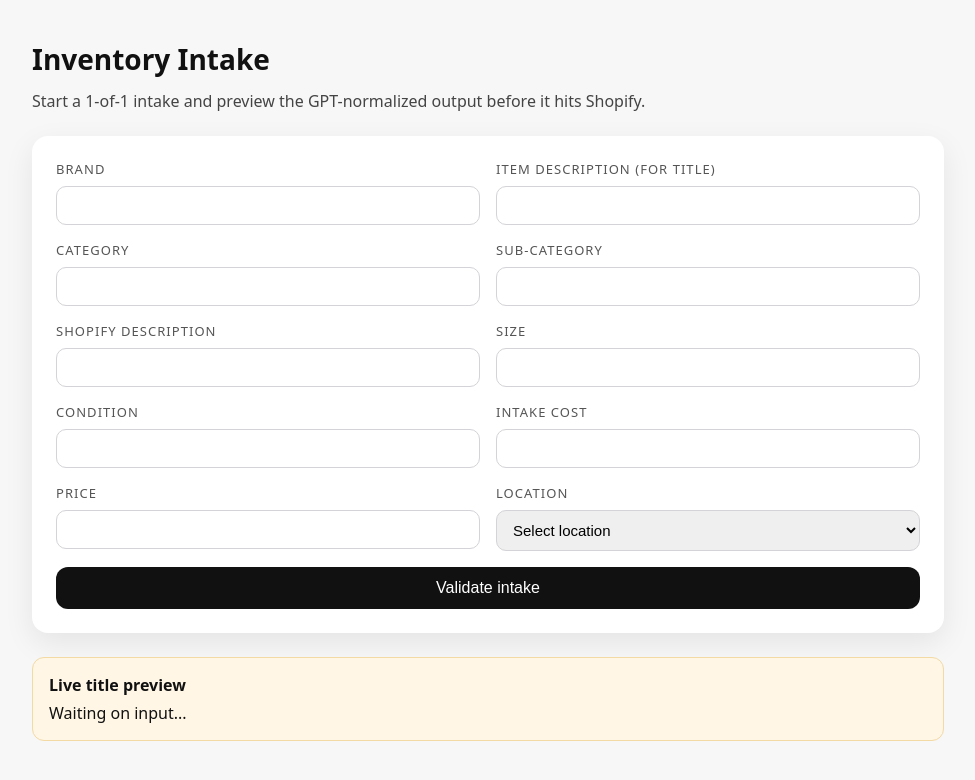
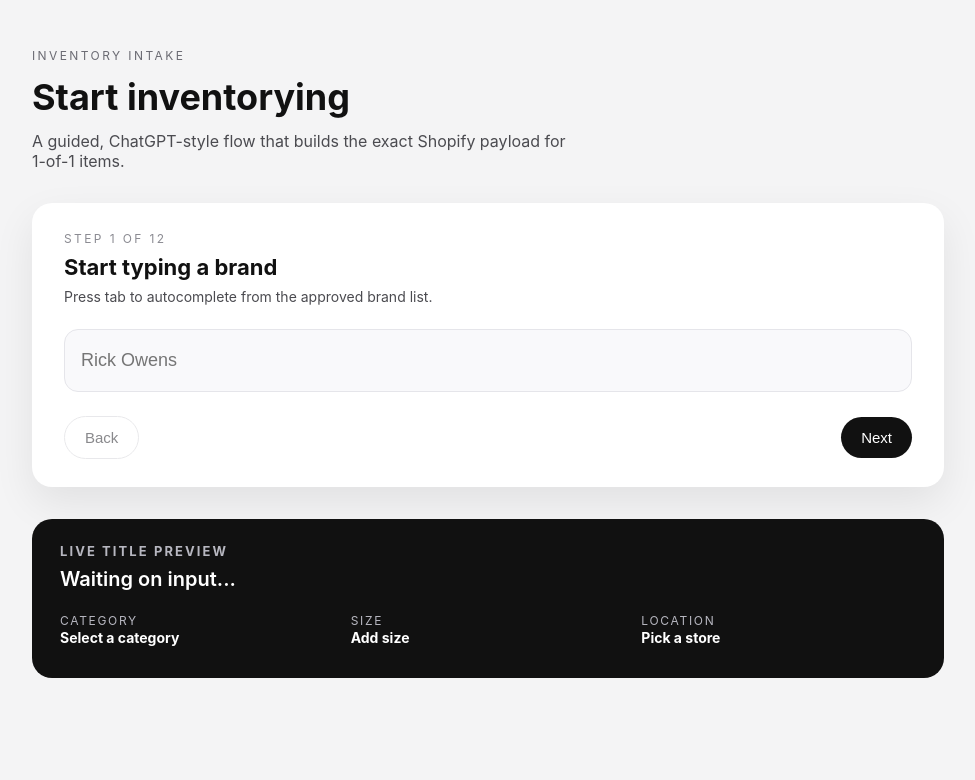
Before and after one commit to beckett-ux/ultimateinventorysytem, a Next.js app: page / in a window 1280 px wide. Shown: the top 780 px of the page, without its empty margins (152-1127 px from the left). Built offline with nearby package versions, Linux system fonts and the light colour scheme.

Commit message:
Revamp intake UI flow

```diff
--- a/app/globals.css
+++ b/app/globals.css
@@ -1,7 +1,8 @@
 :root {
   color-scheme: light;
-  font-family: system-ui, -apple-system, Segoe UI, Roboto, Helvetica, Arial, sans-serif;
-  background: #f7f7f8;
+  font-family: "Inter", system-ui, -apple-system, Segoe UI, Roboto, Helvetica, Arial,
+    sans-serif;
+  background: #f4f4f5;
   color: #111;
 }
 
@@ -16,85 +17,216 @@
 main {
   max-width: 960px;
   margin: 0 auto;
-  padding: 40px 24px 64px;
+  padding: 48px 24px 80px;
+  display: flex;
+  flex-direction: column;
+  gap: 32px;
 }
 
-h1 {
-  margin: 0 0 12px;
-  font-size: 28px;
+h1,
+h2 {
+  margin: 0;
 }
 
 p {
-  margin: 0 0 24px;
-  color: #444;
+  margin: 0;
+  color: #4b4b50;
 }
 
-form {
-  display: grid;
-  grid-template-columns: repeat(2, minmax(0, 1fr));
-  gap: 16px;
-  background: #fff;
-  padding: 24px;
-  border-radius: 16px;
-  box-shadow: 0 10px 30px rgba(17, 17, 17, 0.08);
+.intake-header {
+  display: flex;
+  flex-direction: column;
+  gap: 12px;
 }
 
-label {
+.intake-kicker {
+  text-transform: uppercase;
+  letter-spacing: 0.2em;
+  font-size: 12px;
+  color: #6b6b73;
+}
+
+.intake-header h1 {
+  font-size: 36px;
+}
+
+.intake-header p {
+  font-size: 16px;
+  max-width: 540px;
+}
+
+.intake-form {
+  display: flex;
+  flex-direction: column;
+  gap: 24px;
+}
+
+.intake-card {
+  background: #fff;
+  border-radius: 20px;
+  padding: 28px 32px;
+  box-shadow: 0 16px 40px rgba(14, 14, 16, 0.08);
+  display: flex;
+  flex-direction: column;
+  gap: 24px;
+  animation: slideFade 280ms ease;
+}
+
+.intake-step {
   display: flex;
   flex-direction: column;
   gap: 8px;
-  font-size: 13px;
-  text-transform: uppercase;
-  letter-spacing: 0.08em;
-  color: #555;
 }
 
-input,
-select {
-  padding: 10px 12px;
-  border: 1px solid #d3d3d8;
-  border-radius: 10px;
-  font-size: 15px;
+.step-count {
+  font-size: 12px;
+  text-transform: uppercase;
+  letter-spacing: 0.2em;
+  color: #8b8b92;
+}
+
+.intake-step h2 {
+  font-size: 22px;
+}
+
+.intake-step p {
+  font-size: 14px;
+}
+
+.intake-input {
+  background: #f9f9fb;
+  border: 1px solid #e5e5ea;
+  border-radius: 14px;
+  padding: 12px 16px;
+  display: flex;
+  align-items: center;
+}
+
+.intake-input input,
+.intake-input select {
+  width: 100%;
+  border: none;
+  background: transparent;
+  font-size: 18px;
+  padding: 8px 0;
+  outline: none;
+  color: #111;
+}
+
+.intake-actions {
+  display: flex;
+  justify-content: space-between;
+  align-items: center;
+  gap: 16px;
 }
 
 button {
-  grid-column: 1 / -1;
-  padding: 12px 16px;
+  padding: 12px 20px;
   border: none;
-  border-radius: 12px;
+  border-radius: 999px;
   background: #111;
   color: #fff;
-  font-size: 16px;
+  font-size: 15px;
   cursor: pointer;
+  transition: transform 150ms ease, box-shadow 150ms ease;
 }
 
-.preview {
-  margin-top: 24px;
-  padding: 16px;
-  background: #fff6e5;
-  border-radius: 12px;
-  border: 1px solid #f3d9a4;
+button:hover:enabled {
+  transform: translateY(-1px);
+  box-shadow: 0 6px 14px rgba(17, 17, 17, 0.18);
 }
 
-.preview strong {
+button:disabled {
+  opacity: 0.6;
+  cursor: not-allowed;
+}
+
+button.ghost {
+  background: transparent;
+  border: 1px solid #dadade;
+  color: #3b3b40;
+}
+
+.intake-preview {
+  background: #111;
+  color: #f5f5f5;
+  border-radius: 20px;
+  padding: 24px 28px;
+  display: flex;
+  flex-direction: column;
+  gap: 18px;
+}
+
+.intake-preview strong {
   display: block;
-  margin-bottom: 6px;
+  font-size: 13px;
+  text-transform: uppercase;
+  letter-spacing: 0.16em;
+  color: #b7b7c0;
+  margin-bottom: 8px;
+}
+
+.preview-title {
+  font-size: 20px;
+  font-weight: 600;
+  color: #fff;
+}
+
+.preview-meta {
+  display: grid;
+  grid-template-columns: repeat(auto-fit, minmax(160px, 1fr));
+  gap: 16px;
+}
+
+.preview-meta span {
+  font-size: 12px;
+  text-transform: uppercase;
+  letter-spacing: 0.14em;
+  color: #b7b7c0;
+}
+
+.preview-meta strong {
+  font-size: 14px;
+  text-transform: none;
+  letter-spacing: 0;
+  color: #fff;
 }
 
 .code-block {
-  margin-top: 12px;
-  padding: 12px;
-  background: #111;
+  margin-top: 6px;
+  padding: 14px;
+  background: #1c1c1f;
   color: #f5f5f5;
-  border-radius: 10px;
+  border-radius: 12px;
   font-family: "SFMono-Regular", ui-monospace, SFMono-Regular, Menlo, Monaco, Consolas,
     "Liberation Mono", "Courier New", monospace;
   font-size: 13px;
   white-space: pre-wrap;
 }
 
-@media (max-width: 720px) {
-  form {
-    grid-template-columns: 1fr;
+@keyframes slideFade {
+  from {
+    opacity: 0;
+    transform: translateY(12px);
+  }
+  to {
+    opacity: 1;
+    transform: translateY(0);
   }
 }
+
+@media (max-width: 720px) {
+  main {
+    padding: 32px 16px 64px;
+  }
+
+  .intake-card,
+  .intake-preview {
+    padding: 20px;
+  }
+
+  .intake-actions {
+    flex-direction: column;
+    align-items: stretch;
+  }
+}
--- a/app/page.jsx
+++ b/app/page.jsx
@@ -15,13 +15,143 @@
   cost: "",
   price: "",
   location: "",
+  vendorSource: "",
+  intakeLabel: "",
 };
+
+const categoryOptions = [
+  "Accessories",
+  "Apparel",
+  "Bags",
+  "Footwear",
+  "Jewelry",
+  "Outerwear",
+  "Specialty",
+];
+
+const conditionOptions = [
+  "New",
+  "Like New",
+  "Excellent",
+  "Very Good",
+  "Good",
+  "Fair",
+];
+
+const locationOptions = [
+  { label: "DuPont Store", value: "dupont" },
+  { label: "Charlotte Store", value: "charlotte" },
+];
+
+const steps = [
+  {
+    id: "brand",
+    name: "brand",
+    label: "Start typing a brand",
+    helper: "Press tab to autocomplete from the approved brand list.",
+    placeholder: "Rick Owens",
+    type: "text",
+    list: "approved-brands",
+  },
+  {
+    id: "itemName",
+    name: "itemName",
+    label: "Describe the item",
+    helper: "Keep it short so the title stays tight.",
+    placeholder: "Pony Hair Ramones",
+    type: "text",
+  },
+  {
+    id: "category",
+    name: "category",
+    label: "Pick the primary category",
+    helper: "This controls the Shopify category path.",
+    type: "select",
+    options: categoryOptions,
+    placeholder: "Choose a category",
+  },
+  {
+    id: "subCategory",
+    name: "subCategory",
+    label: "Add a sub-category",
+    helper: "Example: Sneaker, Tote, Trench.",
+    placeholder: "Sneaker",
+    type: "text",
+  },
+  {
+    id: "shopifyDescription",
+    name: "shopifyDescription",
+    label: "Write the listing description",
+    helper: "This becomes the Shopify description field.",
+    placeholder: "Short description for the listing.",
+    type: "text",
+  },
+  {
+    id: "size",
+    name: "size",
+    label: "Enter the size",
+    helper: "Use brand sizing if possible.",
+    placeholder: "IT 40",
+    type: "text",
+  },
+  {
+    id: "condition",
+    name: "condition",
+    label: "Select the condition",
+    helper: "Match the condition tag used internally.",
+    type: "select",
+    options: conditionOptions,
+    placeholder: "Choose a condition",
+  },
+  {
+    id: "location",
+    name: "location",
+    label: "Choose a store location",
+    helper: "Inventory will be set to 1 at this location.",
+    type: "select",
+    options: locationOptions,
+    placeholder: "Select location",
+  },
+  {
+    id: "vendorSource",
+    name: "vendorSource",
+    label: "Who did this come from?",
+    helper: "Vendor, consignor, or internal source.",
+    placeholder: "Consignment - Client Name",
+    type: "text",
+  },
+  {
+    id: "intakeLabel",
+    name: "intakeLabel",
+    label: "Add the intake label",
+    helper: "Use the internal identifier or barcode label.",
+    placeholder: "INT-2024-0912",
+    type: "text",
+  },
+  {
+    id: "cost",
+    name: "cost",
+    label: "What did we pay?",
+    helper: "This becomes the Shopify cost field.",
+    placeholder: "$250",
+    type: "text",
+  },
+  {
+    id: "price",
+    name: "price",
+    label: "Set the sell price",
+    helper: "This becomes the Shopify price field.",
+    placeholder: "$695",
+    type: "text",
+  },
+];
 
 export default function Home() {
   const [form, setForm] = useState(defaultForm);
   const [preview, setPreview] = useState(null);
   const [status, setStatus] = useState("idle");
   const [error, setError] = useState(null);
+  const [stepIndex, setStepIndex] = useState(0);
 
   const titlePreview = useMemo(() => {
     const parts = [form.brand, form.itemName, form.subCategory]
@@ -30,9 +160,26 @@
     return parts.length ? parts.join(" ") : "";
   }, [form.brand, form.itemName, form.subCategory]);
 
+  const activeStep = steps[stepIndex];
+  const isLastStep = stepIndex === steps.length - 1;
+  const locationLabel =
+    locationOptions.find((option) => option.value === form.location)?.label ||
+    "";
+
   const handleChange = (event) => {
     const { name, value } = event.target;
     setForm((prev) => ({ ...prev, [name]: value }));
+  };
+
+  const handleNext = () => {
+    if (isLastStep) {
+      return;
+    }
+    setStepIndex((prev) => Math.min(prev + 1, steps.length - 1));
+  };
+
+  const handleBack = () => {
+    setStepIndex((prev) => Math.max(prev - 1, 0));
   };
 
   const handleSubmit = async (event) => {
@@ -63,86 +210,134 @@
     }
   };
 
+  const handleKeyDown = (event) => {
+    if (event.key !== "Enter") {
+      return;
+    }
+    event.preventDefault();
+
+    if (isLastStep) {
+      handleSubmit(event);
+    } else {
+      handleNext();
+    }
+  };
+
+  const renderField = () => {
+    if (activeStep.type === "select") {
+      return (
+        <select
+          name={activeStep.name}
+          value={form[activeStep.name]}
+          onChange={handleChange}
+          onKeyDown={handleKeyDown}
+        >
+          <option value="">{activeStep.placeholder}</option>
+          {activeStep.options.map((option) => {
+            if (typeof option === "string") {
+              return (
+                <option key={option} value={option}>
+                  {option}
+                </option>
+              );
+            }
+
+            return (
+              <option key={option.value} value={option.value}>
+                {option.label}
+              </option>
+            );
+          })}
+        </select>
+      );
+    }
+
+    return (
+      <input
+        name={activeStep.name}
+        value={form[activeStep.name]}
+        onChange={handleChange}
+        onKeyDown={handleKeyDown}
+        placeholder={activeStep.placeholder}
+        list={activeStep.list}
+        autoComplete="off"
+      />
+    );
+  };
+
   return (
-    <main>
-      <h1>Inventory Intake</h1>
-      <p>
-        Start a 1-of-1 intake and preview the GPT-normalized output before it
-        hits Shopify.
-      </p>
+    <main className="intake-shell">
+      <header className="intake-header">
+        <span className="intake-kicker">Inventory Intake</span>
+        <h1>Start inventorying</h1>
+        <p>
+          A guided, ChatGPT-style flow that builds the exact Shopify payload for
+          1-of-1 items.
+        </p>
+      </header>
 
-      <form onSubmit={handleSubmit}>
-        <label>
-          Brand
-          <input
-            list="approved-brands"
-            name="brand"
-            value={form.brand}
-            onChange={handleChange}
-          />
-          <datalist id="approved-brands">
-            {approvedBrands.map((brand) => (
-              <option key={brand} value={brand} />
-            ))}
-          </datalist>
-        </label>
-        <label>
-          Item description (for title)
-          <input name="itemName" value={form.itemName} onChange={handleChange} />
-        </label>
-        <label>
-          Category
-          <input name="category" value={form.category} onChange={handleChange} />
-        </label>
-        <label>
-          Sub-category
-          <input
-            name="subCategory"
-            value={form.subCategory}
-            onChange={handleChange}
-          />
-        </label>
-        <label>
-          Shopify description
-          <input
-            name="shopifyDescription"
-            value={form.shopifyDescription}
-            onChange={handleChange}
-          />
-        </label>
-        <label>
-          Size
-          <input name="size" value={form.size} onChange={handleChange} />
-        </label>
-        <label>
-          Condition
-          <input name="condition" value={form.condition} onChange={handleChange} />
-        </label>
-        <label>
-          Intake cost
-          <input name="cost" value={form.cost} onChange={handleChange} />
-        </label>
-        <label>
-          Price
-          <input name="price" value={form.price} onChange={handleChange} />
-        </label>
-        <label>
-          Location
-          <select name="location" value={form.location} onChange={handleChange}>
-            <option value="">Select location</option>
-            <option value="dupont">DuPont</option>
-            <option value="charlotte">Charlotte</option>
-          </select>
-        </label>
+      <form onSubmit={handleSubmit} className="intake-form">
+        <section className="intake-card" key={activeStep.id}>
+          <div className="intake-step">
+            <span className="step-count">
+              Step {stepIndex + 1} of {steps.length}
+            </span>
+            <h2>{activeStep.label}</h2>
+            <p>{activeStep.helper}</p>
+          </div>
 
-        <button type="submit" disabled={status === "loading"}>
-          {status === "loading" ? "Validating..." : "Validate intake"}
-        </button>
+          <div className="intake-input">{renderField()}</div>
+
+          <div className="intake-actions">
+            <button
+              type="button"
+              className="ghost"
+              onClick={handleBack}
+              disabled={stepIndex === 0}
+            >
+              Back
+            </button>
+            <button
+              type={isLastStep ? "submit" : "button"}
+              onClick={isLastStep ? undefined : handleNext}
+              disabled={status === "loading"}
+            >
+              {isLastStep
+                ? status === "loading"
+                  ? "Validating..."
+                  : "Generate preview"
+                : "Next"}
+            </button>
+          </div>
+        </section>
       </form>
 
-      <section className="preview">
-        <strong>Live title preview</strong>
-        <div>{preview?.title || titlePreview || "Waiting on input..."}</div>
+      <section className="intake-preview">
+        <div>
+          <strong>Live title preview</strong>
+          <div className="preview-title">
+            {preview?.title || titlePreview || "Waiting on input..."}
+          </div>
+        </div>
+
+        <div className="preview-meta">
+          <div>
+            <span>Category</span>
+            <strong>
+              {form.category && form.subCategory
+                ? `${form.category} > ${form.subCategory}`
+                : "Select a category"}
+            </strong>
+          </div>
+          <div>
+            <span>Size</span>
+            <strong>{form.size || "Add size"}</strong>
+          </div>
+          <div>
+            <span>Location</span>
+            <strong>{locationLabel || "Pick a store"}</strong>
+          </div>
+        </div>
 
         {status === "error" && <div className="code-block">{error}</div>}
         {preview && (
@@ -152,6 +347,12 @@
           </details>
         )}
       </section>
+
+      <datalist id="approved-brands">
+        {approvedBrands.map((brand) => (
+          <option key={brand} value={brand} />
+        ))}
+      </datalist>
     </main>
   );
 }
```
